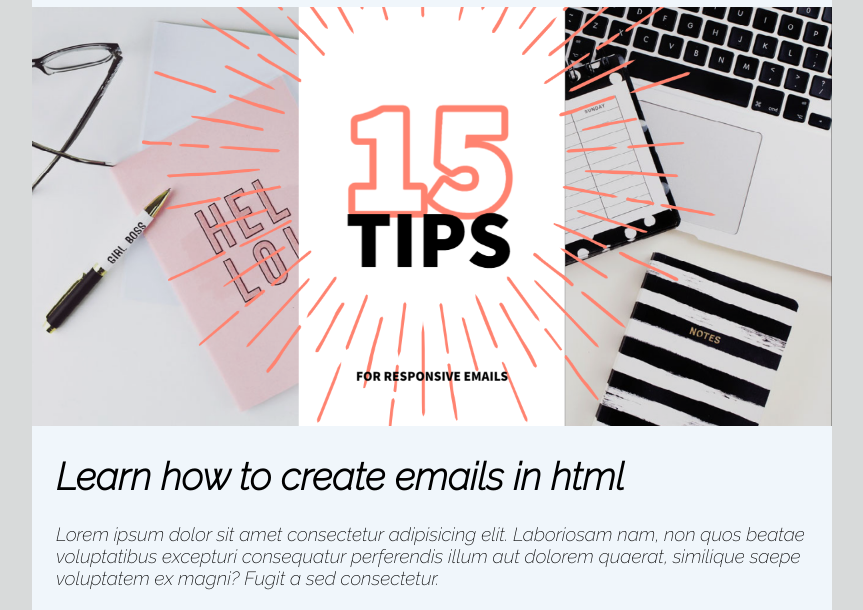
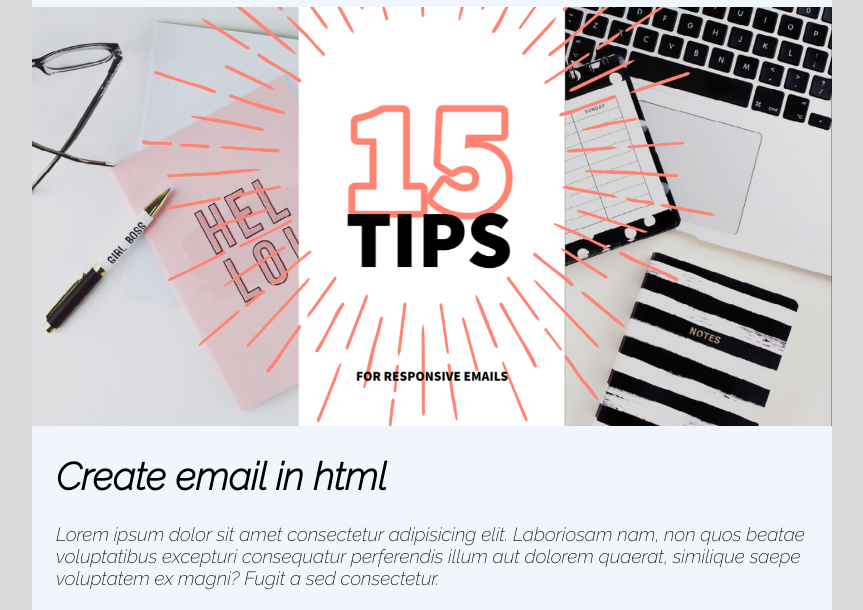
Before and after one commit to ST-KO/HTML-Email, a plain HTML site: page index.html in a window 1280 px wide. Shown: the part 125-735 px from the top of the page, without its empty margins (208-1071 px from the left). Drawn offline with Linux system fonts and the light colour scheme.

Commit message:
Update index.html

```diff
--- a/index.html
+++ b/index.html
@@ -115,7 +115,8 @@
                 <img src="img /banner.png" alt="banner" />
             </div>
             <div class="one-col">
-               <h1>Learn how to create emails in html</h1>
+               <h1>Create email in html</h1>
+
                <p>Lorem ipsum dolor sit amet consectetur adipisicing elit. Laboriosam nam,
                 non quos beatae voluptatibus excepturi consequatur perferendis illum aut dolorem quaerat,
                 similique saepe voluptatem ex magni? Fugit a sed consectetur.</p>
```
